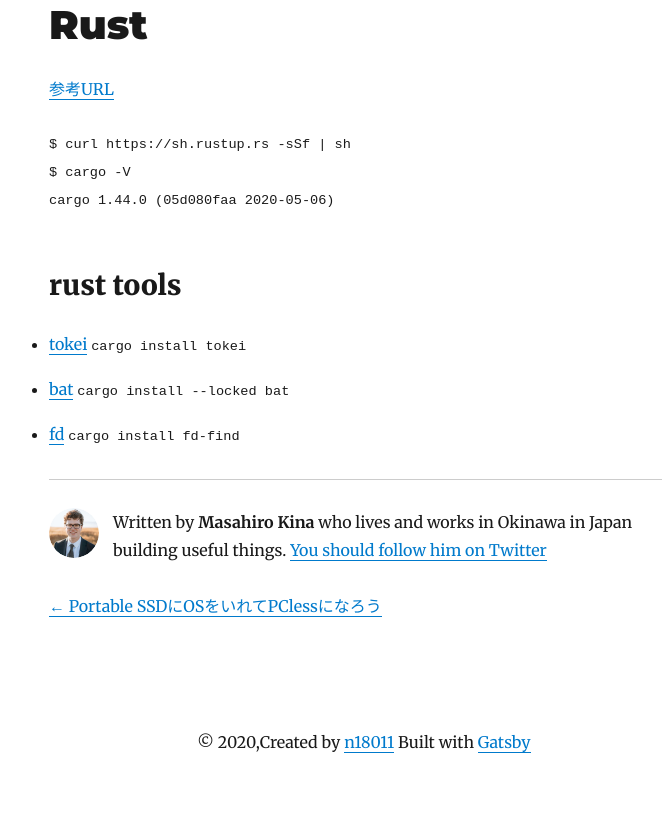
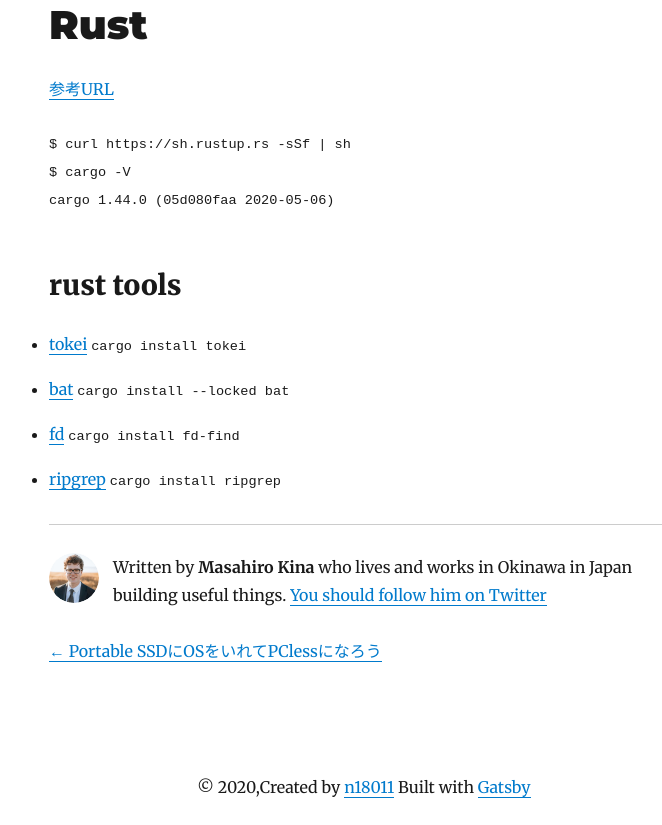
Before and after one commit to n18011/n18011-cms-blog, a Gatsby site: page /blog/ubuntu-studio-20-04-setup/ in a window 1280 px wide. Shown: the part 2568-3393 px from the top of the page, without its empty margins (276-938 px from the left). Before the commit the page ends 3348 px from the top, so only its background shows below. Built offline with nearby package versions, Linux system fonts and the light colour scheme; Gatsby itself is replaced by a stand-in of ours; some packages are replaced by stand-ins of ours; code samples lack their colours.

Commit message:
Update Blog “ubuntu-studio-20-04-setup”

````diff
--- a/content/blog/ubuntu-studio-20-04-setup.md
+++ b/content/blog/ubuntu-studio-20-04-setup.md
@@ -96,3 +96,5 @@
 - [bat](https://github.com/sharkdp/bat) ```cargo install --locked bat```
 - [fd](https://github.com/sharkdp/fd)
 ```cargo install fd-find```
+- [ripgrep](https://github.com/BurntSushi/ripgrep)
+```cargo install ripgrep```
````
